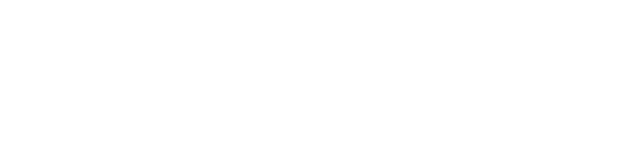
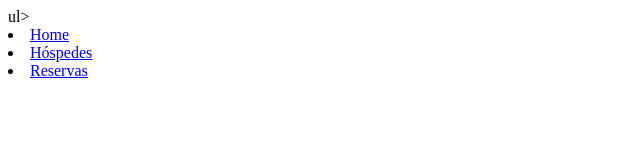
Before and after one commit to LarissaCordovil/hotel-transilvania, a plain HTML site: page root/admin/funcionarios.html in a window 1280 px wide. Shown: the whole page, without its empty margins (0-640 px from the left). Drawn offline with Linux system fonts and the light colour scheme.

Commit message:
Added links no nav

```diff
--- a/root/admin/funcionarios.html
+++ b/root/admin/funcionarios.html
@@ -11,7 +11,11 @@
         <!--Aguardando a home-->
     </header>
     <nav>
-        <!--Aguardando a home-->
+        ul>
+        <li><a href="home.html">Home</a></li>
+        <li><a href="hospedes.html">Hóspedes</a></li>
+        <li><a href="reservas.html">Reservas</a></li>
+        </ul>
     </nav>
     <main>
         <section>
```
